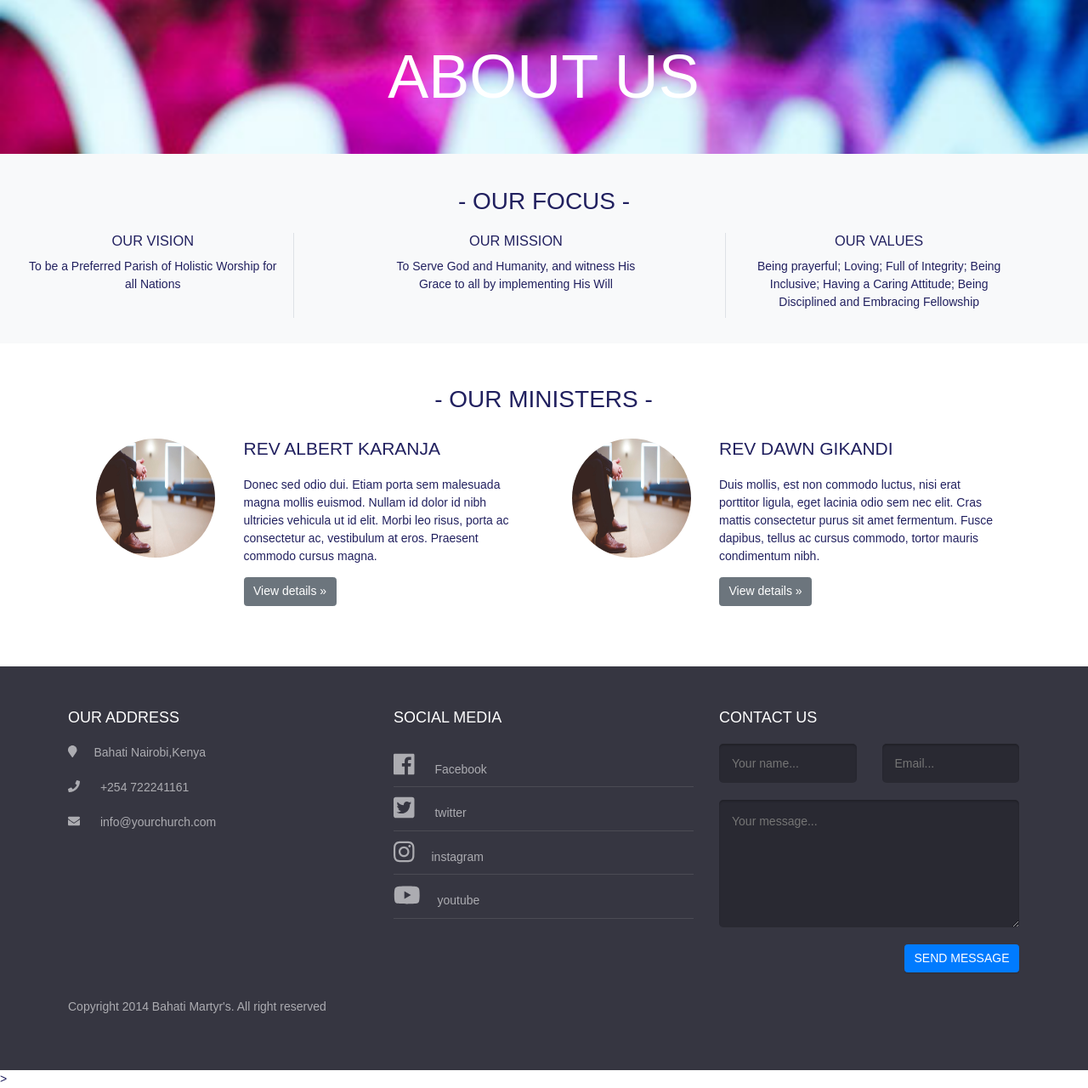
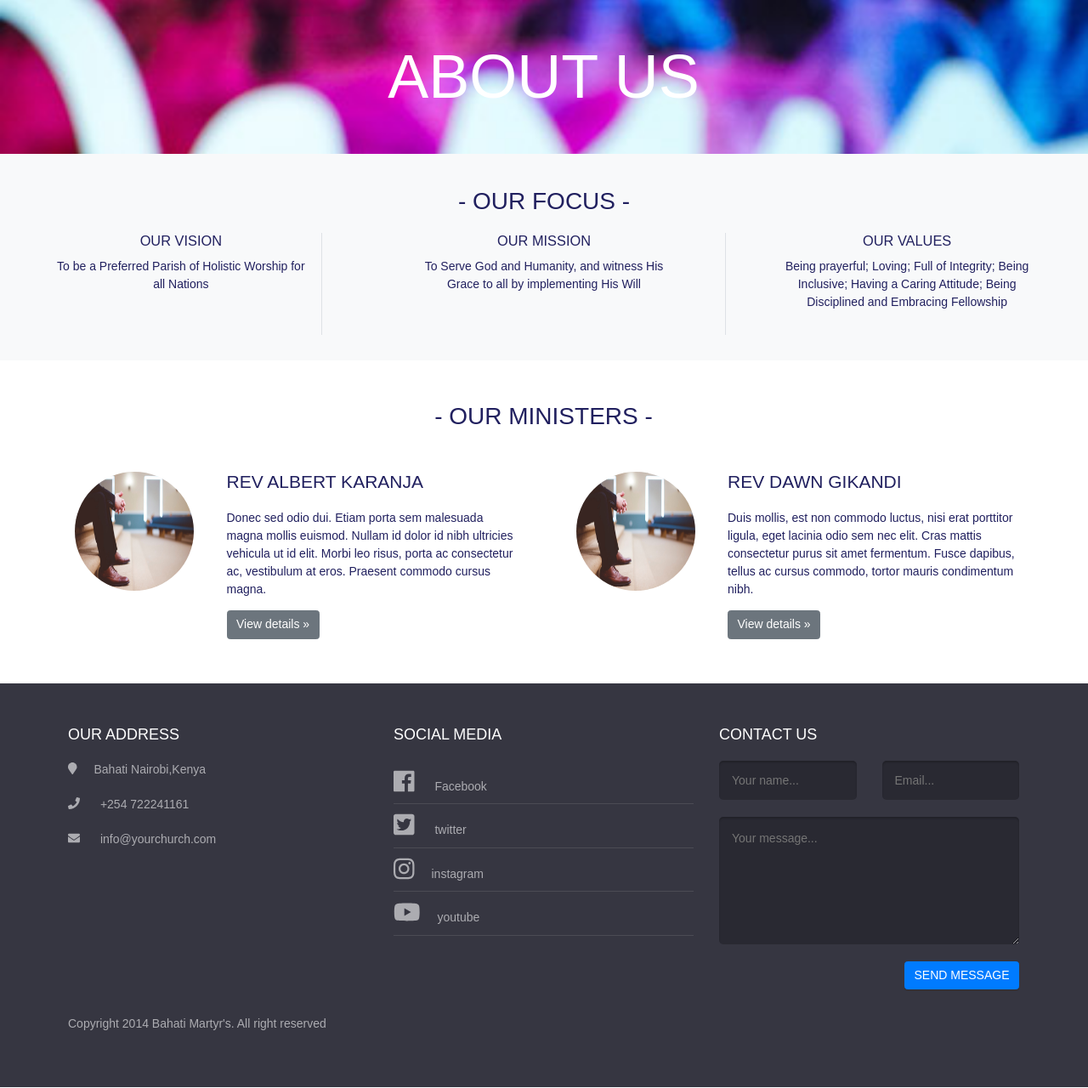
Before and after one commit to bochiedev/Kanisa, a PHP site: page /about.php in a window 1280 px wide. Shown: the part 58-1338 px from the top of the page at 85% size. Run offline with PHP 8.4, Linux system fonts and the light colour scheme; some libraries are stand-ins or nearby versions.

Commit message:
view changes

```diff
--- a/_includes/footer.php
+++ b/_includes/footer.php
@@ -79,8 +79,6 @@
 <!-- Bootstrap -->
 
 
-
-   >
     <script src="https://code.jquery.com/jquery-3.2.1.slim.min.js" integrity="sha384-KJ3o2DKtIkvYIK3UENzmM7KCkRr/rE9/Qpg6aAZGJwFDMVNA/GpGFF93hXpG5KkN" crossorigin="anonymous"></script>
 <script src="https://cdnjs.cloudflare.com/ajax/libs/popper.js/1.12.9/umd/popper.min.js" integrity="sha384-ApNbgh9B+Y1QKtv3Rn7W3mgPxhU9K/ScQsAP7hUibX39j7fakFPskvXusvfa0b4Q" crossorigin="anonymous"></script>
 <script src="https://maxcdn.bootstrapcdn.com/bootstrap/4.0.0/js/bootstrap.min.js" integrity="sha384-JZR6Spejh4U02d8jOt6vLEHfe/JQGiRRSQQxSfFWpi1MquVdAyjUar5+76PVCmYl" crossorigin="anonymous"></script>
--- a/about.php
+++ b/about.php
@@ -166,22 +166,25 @@
 					</div>
 				</div>
 			</main> .main-content -->
+			<div class="container-fluid" style="padding:0px;">
+
 
 		<section class="row focus" style="margin: 0px 0px 30px 0px; background:#f8f9fa; padding:30px 0px;">
 			<div class="col-md-12 text-center" style="margin:10px 0px;">
 				<h1 class="card-title">- Our Focus -</h1>
 				<!-- <p class="">What we believe in.</p> -->
 			</div>
+
 			<div class="col-md-4 text-center ">
-				<div class="col-md-10 border-right " style="height:100px;">
+				<div class="col-md-10 col-md-offset-1 border-right" style="height:120px;">
 						<h3 class="card-title">OUR VISION</h3>
 						<p class="card-text">To be a Preferred Parish of Holistic Worship for all Nations</p>
 
-				</div>
+			</div>
 
 			</div>
 			<div class="col-md-4 text-center">
-				<div class="col-md-10 " style="height:100px;">
+				<div class="col-md-10 col-md-offset-1" style="height:120px;">
 						<h3 class="card-title">OUR MISSION</h3>
 						<p class="card-text">To Serve God and Humanity, and witness His Grace to all by implementing His Will</p>
 
@@ -189,28 +192,31 @@
 
 			</div>
 			<div class="col-md-4 text-center border-left">
-				<div class="col-md-10" style="height:100px;">
+				<div class="col-md-10 col-md-offset-1" style="height:120px;">
 						<h3 class="card-title">OUR VALUES</h3>
 						<p class="card-text">
 							Being prayerful; Loving; Full of Integrity; Being Inclusive; Having a Caring Attitude; Being Disciplined and Embracing Fellowship</p>
 
 				</div>
 
-			</div>
+</div>
 		</section>
+</div>
+        <div class="container">
 
-		<section class="row ministers text-center" style="height:350px;">
 
-			<div class="container">
+		<section class="row ministers text-center" style="min-height:350px;">
+
 				<div class="col-md-12" style="margin: 20px 0px;">
 					<h1 class="card-title">- Our Ministers -</h1>
 				</div>
+				<div class="row">
 
 				<div class="col-md-6 ">
-					<div class="col-md-4">
+					<div class="col-md-4 ">
 						<img class="rounded-circle" src="media/images/img-6.jpg" width="140" height="140">
 					</div>
-					<div class="col-md-8 text-left">
+					<div class="col-md-8 col-xs-8 text-left">
 						<h2 class="">Rev Albert Karanja</h2>
 						<p>Donec sed odio dui. Etiam porta sem malesuada magna mollis euismod. Nullam id dolor id nibh ultricies vehicula ut id
 							elit. Morbi leo risus, porta ac consectetur ac, vestibulum at eros. Praesent commodo cursus magna.</p>
@@ -223,7 +229,7 @@
 					<div class="col-md-4">
 						<img class="rounded-circle" src="media/images/img-6.jpg" width="140" height="140">
 					</div>
-					<div class="col-md-8 text-left">
+					<div class="col-md-8 col-xs-8 text-left">
 						<h2>Rev Dawn Gikandi</h2>
 						<p>Duis mollis, est non commodo luctus, nisi erat porttitor ligula, eget lacinia odio sem nec elit. Cras mattis consectetur
 							purus sit amet fermentum. Fusce dapibus, tellus ac cursus commodo, tortor mauris condimentum nibh.</p>
@@ -232,9 +238,10 @@
 						</p>
 					</div>
 				</div>
+			</div>
 
-			</div>
 		</section>
+</div>
 	</div>
 
 
--- a/css/style.css
+++ b/css/style.css
@@ -2096,3 +2096,36 @@ ul.bullet li a:hover {
     position:relative;
   }
 }
+
+
+@media screen and (max-width: 767px) {
+  #myCarousel{
+   overflow: hidden;
+
+  }
+  #church_services{
+    background:#343a3f;
+    min-height:100px;
+    max-height:100px;
+
+
+  }
+
+
+}
+
+@media screen and (min-width: 767px) {
+  #myCarousel{
+
+   height: 50vh;
+   overflow:hidden;
+
+  }
+  #church_services{
+    background:#343a3f;
+    min-height:70px;
+    max-height:70px;
+
+  }
+
+}
--- a/index.php
+++ b/index.php
@@ -43,7 +43,7 @@
   include_once "_includes/header.php";
   ?>
 
-        <div id="myCarousel" class="carousel slide" data-ride="carousel" style="height: 50vh; overflow:hidden;">
+        <div id="myCarousel" class="carousel slide" data-ride="carousel" >
             <ol class="carousel-indicators">
                 <li data-target="#myCarousel" data-slide-to="0" class=""></li>
                 <li data-target="#myCarousel" data-slide-to="1" class=""></li>
@@ -90,10 +90,11 @@
                 <span class="sr-only">Next</span>
             </a>
         </div>
+        <div class="container-fluid">
 
         <section class="row">
 
-        <div class="box-shadow container-fluid text-center" style="background:#343a3f; min-height:70px; max-height:70px;" >
+        <div id="church_services" class="box-shadow container-fluid text-center" >
       <ul class="row " style="  list-style:none; margin-top:15px;">
         <li class="col-md-3 col-xs-3  border-right" style="font-weight:bold; color:#f7f7f9;" >Youth &amp; Service
             <div><small>8.30 AM to 10.00 AM</small></div>
@@ -111,6 +112,7 @@
     </div>
 
         </section>
+</div>
 
 
 
--- a/media.php
+++ b/media.php
@@ -60,7 +60,7 @@
 											$category_image = $row["category_image"];
 
 								?>
-								<div class="col-md-3 col-xs-6">
+								<div class="col-md-3 col-xs-6" style="margin-bottom:10px;">
 
 								<div class="card col-md-10 " style="padding:0px;">
 										<img class="card-img-top" src="media/images/categories/<?php echo $category_image;?>.jpg" alt="" class="media-image">
@@ -98,7 +98,8 @@
 						</div>
 					</div>
 				</div>
-			</main> <!-- .main-content -->
+			</main>
+			 <!-- .main-content -->
 
 	<?php
 
```
